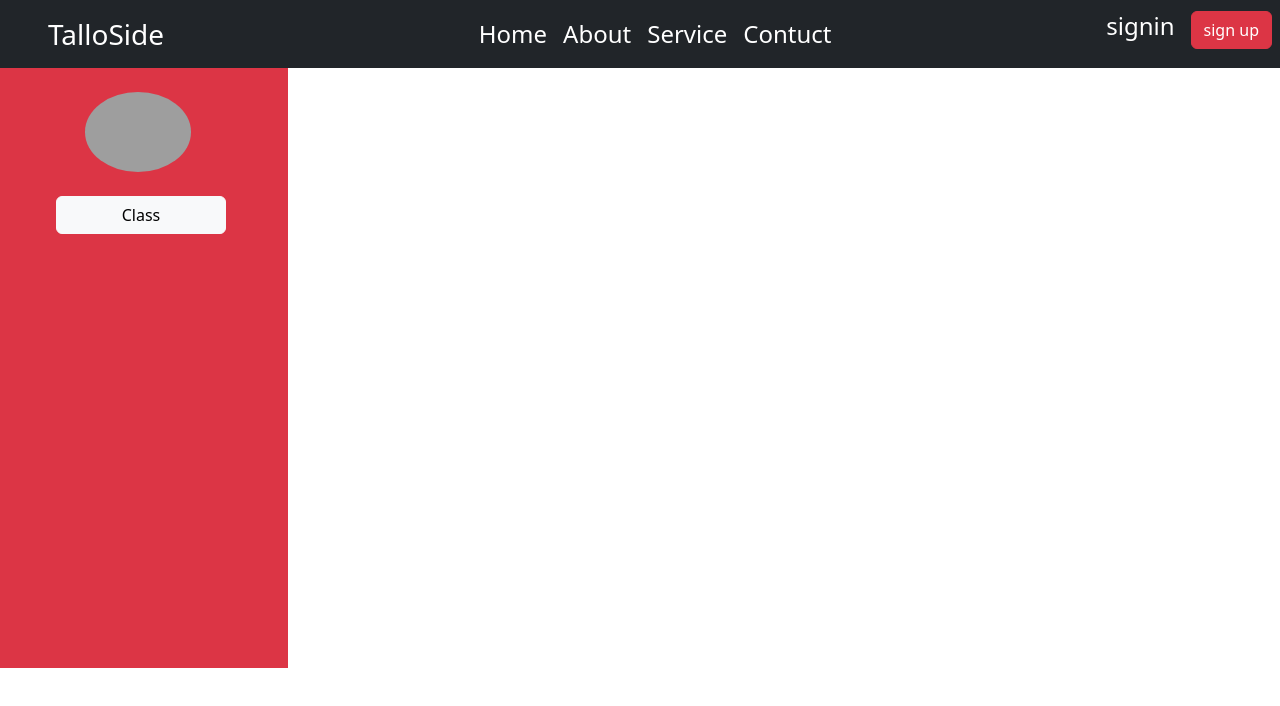
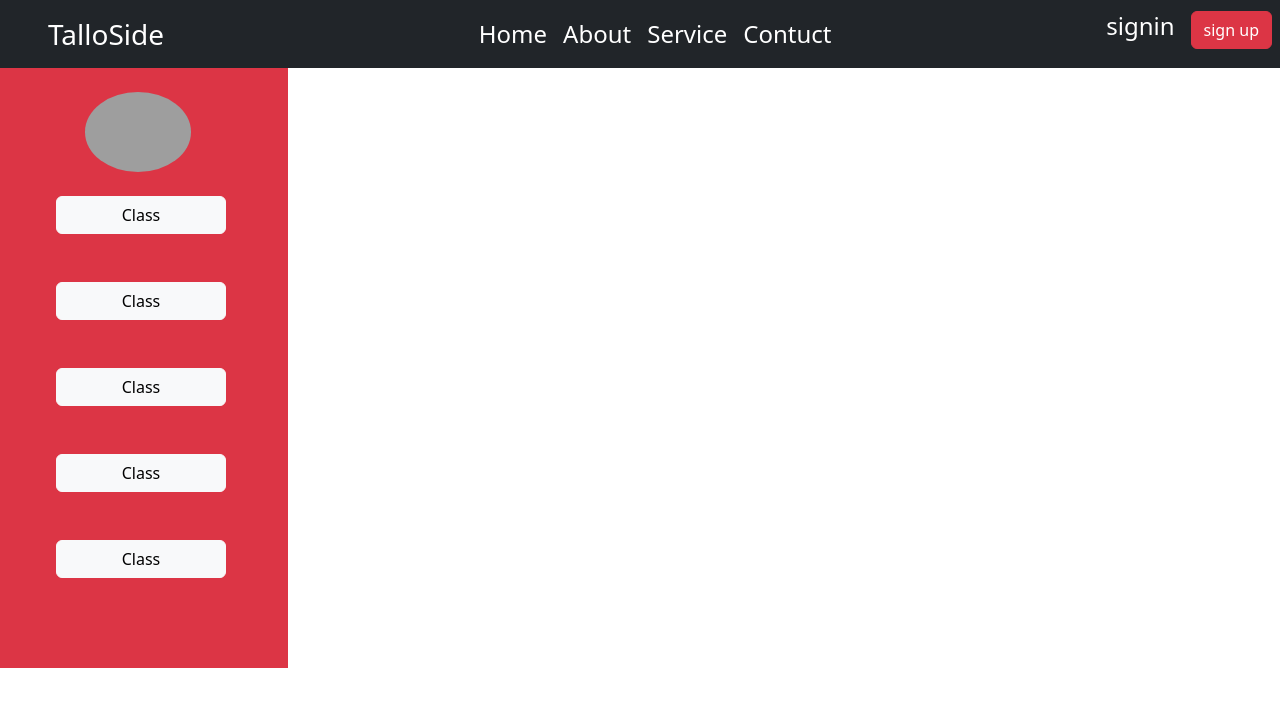
Before and after one commit to Abdulahi-Hassan/Student-Projects, a React (Vite) app in the folder frontend/: page /UserDashboard in a window 1280 px wide. Shown: the top 706 px of the page. Built offline with nearby package versions, Linux system fonts and the light colour scheme; no server answers.

Commit message:
first commit

```diff
--- a/frontend/src/Dashboard/UserDashboard.jsx
+++ b/frontend/src/Dashboard/UserDashboard.jsx
@@ -1,6 +1,7 @@
 import axios from "axios"
 import { useEffect } from "react"
 import { endpoint } from "../api/endpoint"
+import { Link } from "react-router-dom"
 export const UserDashboard = ({ user }) => {
     console.log(user)
     useEffect(() => {
@@ -22,6 +23,18 @@ export const UserDashboard = ({ user }) => {
                         <div className="col-3">
                             <button className="btn btn-light m-4 " style={{ width: "170px" }}>Class</button>
                         </div>
+                        <div className="col-3">
+                            <Link to={'/class'} className="btn btn-light m-4 " style={{ width: "170px" }}>Class</Link>
+                        </div>
+                        <div className="col-3">
+                            <Link to={'/student'} className="btn btn-light m-4 " style={{ width: "170px" }}>Class</Link>
+                        </div>
+                        <div className="col-3">
+                            <Link to={'/user'} className="btn btn-light m-4 " style={{ width: "170px" }}>Class</Link>
+                        </div>
+                        <div className="col-3">
+                            <Link to={'/receipt'} className="btn btn-light m-4 " style={{ width: "170px" }}>Class</Link>
+                        </div>
 
                         <div className="col-6 text-center" style={{ marginTop: "-10px" }}>
                         </div></div>
```
